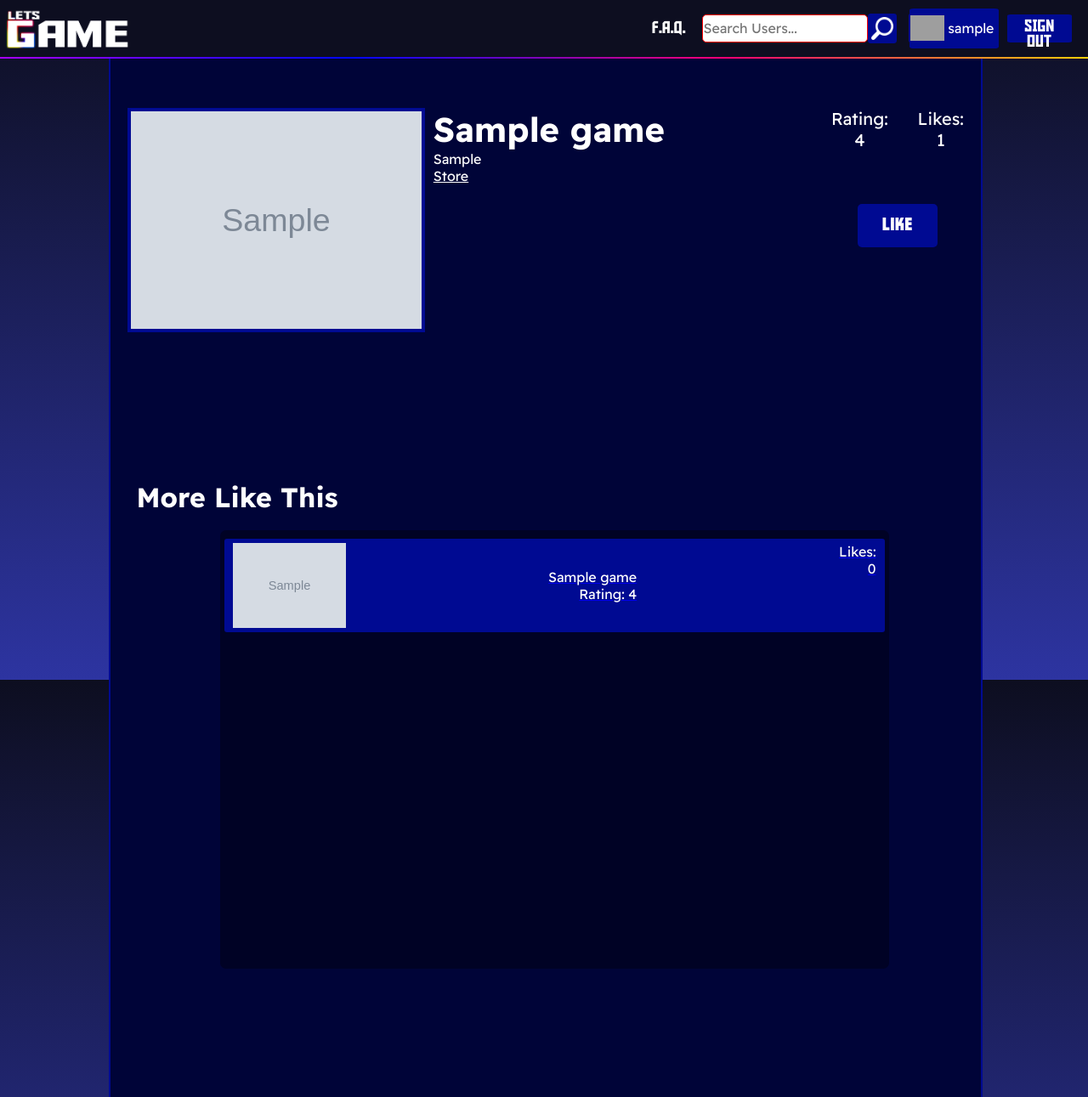
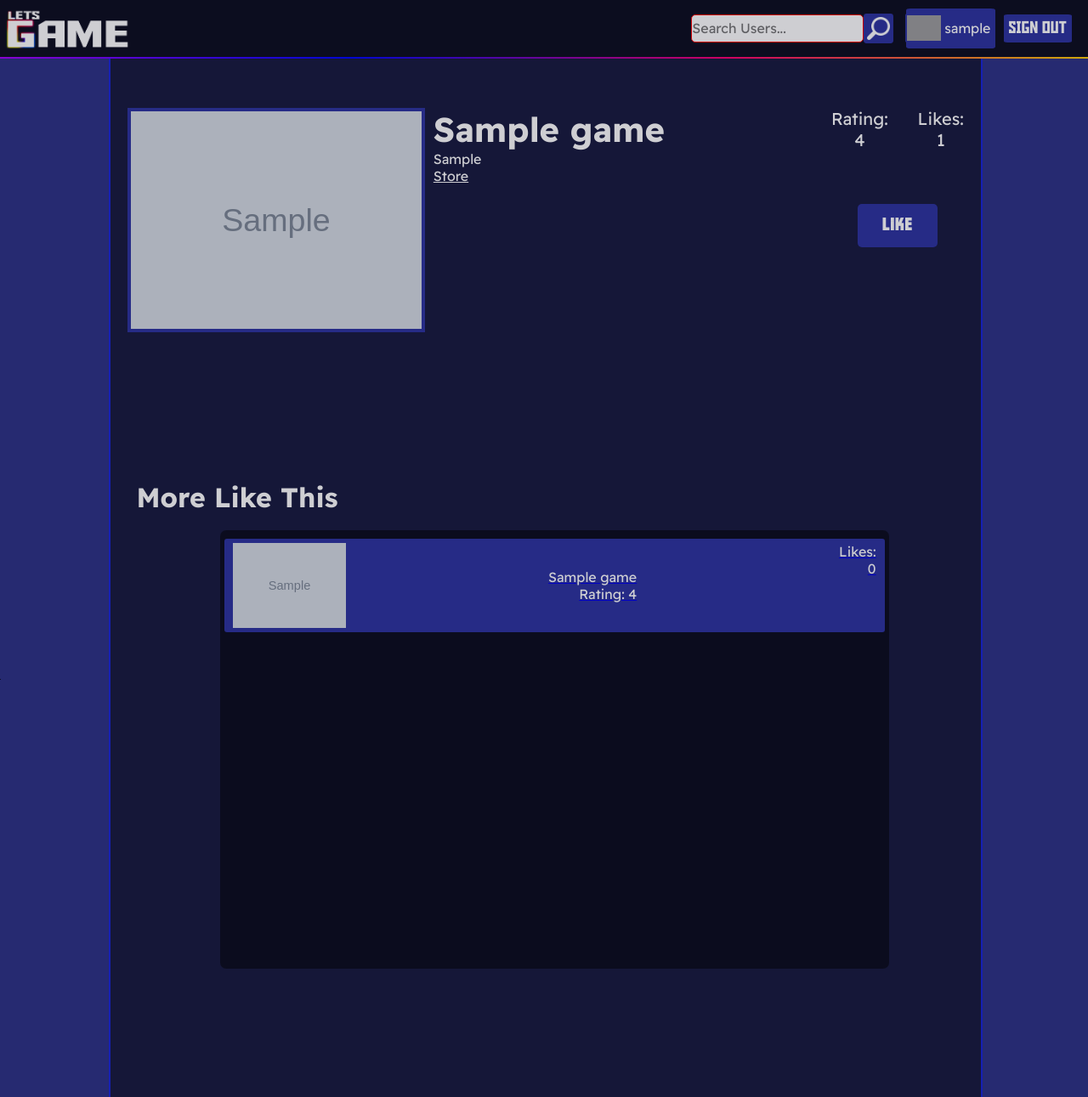
Before and after one commit to pt1C3/pap, a PHP site: page /game.php?id=1 in a window 1280 px wide. Shown: the whole page at 85% size. Run offline with PHP 8.4, Linux system fonts and the light colour scheme; the visitor is signed in with stand-in values (Sample User, id 1); tables that the repository leaves empty or names only in its code hold one stand-in row (values such as "Sample post"); grey boxes marked "Sample" are stand-in pictures; data that the repository does not hold is empty; grey boxes are pictures that could not be loaded.

Commit message:
mudanca completa nos estilos

```diff
--- a/components/footer.php
+++ b/components/footer.php
@@ -35,14 +35,14 @@
         </div>
         <div class="rightItems">
             <h1>About Us</h1>
-            <a href="#">
+            <a href="./index.php?faq">
                 <p>F.A.Q.</p>
             </a>
 
             <h1>Developers:</h1>
             <div class="devs">
-              <h1 style="font-size:10pt;"><p>Rafita</p>
-                <p>Nunito</p></h1>
+            <p>Rafita</p>
+            <p>Nunito</p>
 
             </div>
         </div>
--- a/components/navbar.php
+++ b/components/navbar.php
@@ -1,7 +1,6 @@
 <div class="nav-bar-container">
         <a href="index.php"><button class="logobtn"></button></a>
         <div class='right'>
-            <a href="?faq" class="FAQ">F.A.Q.</a>
             <?php
             if (isset($_SESSION['loggedin']) && $_SESSION['loggedin'] == true) {
                 echo '<form action="pesquisa.php"  method="post">
--- a/game.css
+++ b/game.css
@@ -3,14 +3,14 @@
   padding-top: 80pt;
   padding-bottom: 5%;
   width: 80%;
-  background-color: #000438;
+  background-color: #181b3f;
   margin-left: 10%;
   height: 140vh;
   display: flex;
   flex-direction: column;
   justify-content: space-between;
-  border-right: 2pt solid #000a92;
-  border-left: 2pt solid #000a92;
+  border-right: 2pt solid #1926da;
+  border-left: 2pt solid #1926da;
   animation: fadeInAnimation ease 0.5s;
   animation-iteration-count: 1;
   animation-fill-mode: forwards;
@@ -46,7 +46,7 @@
   font-size: 15pt;
   font-weight: bold;
   outline: 0;
-  background: #000a92;
+  background: #2d34a1;
   border: 0;
   color: #ffffff;
   cursor: pointer;
@@ -58,7 +58,7 @@
   height: 20%;
 }
 .btnEdit:hover {
-  background-color: #000dbe;
+  background-color: #1926da;
   border-bottom: 5pt solid;
   font-size: 17pt;
   border-image: linear-gradient(
@@ -93,13 +93,13 @@
   height: 80%;
   margin: 2% 10%;
   overflow-y: scroll;
-  background-color: #000225;
+  background-color: rgba(0, 0, 0, 0.5);
 }
 .itemLista {
   display: flex;
   padding: 5px 10px;
   margin: 10px 5px;
-  background-color: #000a92;
+  background-color: #2d34a1;
   border-radius: 3px;
   height: 100px;
 }
--- a/game.php
+++ b/game.php
@@ -25,7 +25,7 @@ $gameLikes = $pdo->query('SELECT Count(*) as "likes" FROM likedgames WHERE gameI
     <?php include("./components/navbar.php"); ?>
     <div class='data'>
         <div id="gameInfo">
-            <img style="border: 3pt solid #000a92" src="<?= $game["thumbnail"] ?>">
+            <img style="border: 3pt solid #2d34a1" src="<?= $game["thumbnail"] ?>">
             <div class="userText">
                 <p class="userName"><?= $game["title"] ?></p>
                 <p> <?= $game["genre"] ?></p>
--- a/play.php
+++ b/play.php
@@ -25,6 +25,7 @@
 
     <div style="text-align:center;height:25vh;">
       <p style="font-size:30pt;align-self: center;padding-bottom:20px;">Choose your game</p>
+      <div class='gameWrapper'>
       <div class='games'>
         <?php
         foreach ($games as $game) {
@@ -33,6 +34,7 @@
 
         ?>
 
+      </div>
       </div>
     </div>
     <div>
@@ -60,11 +62,11 @@
                 $dadosLanguages = $pdo->query("SELECT userLanguage FROM languages where userID=" . $user["userID"])->fetchall();
                 $languages = array_column($dadosLanguages, 0);
                 echo '<tr>
-                <td> <a href="./profile.php?id=' . $user["userID"] . '" target="_blank">' . $user["username"] . '</a></td>
+                <td> <a style="color:white;" href="./profile.php?id=' . $user["userID"] . '" target="_blank">' . $user["username"] . '</a></td>
             <td>' . implode(", ", $languages) . '</td>
             <td>' . round($user["rating"], 1) . '</td>
             <td>' . $user["sex"] . '</td>
-
+            <td>button para selecionar</td>
             </tr>';
               }
             }
--- a/styles.css
+++ b/styles.css
@@ -12,11 +12,16 @@
   margin: 0;
   padding: 0;
 }
+html{
+  background-color: #0d0e20;
+}
 
 body {
   -webkit-font-smoothing: antialiased;
-  background-image: linear-gradient(0deg, rgb(45, 52, 161) 0%,  #0d0e20 100%);
-  background-size: cover;
+  background-color: #e5e5f7;
+  opacity: 0.8;
+  background-size: 10px 10px;
+  background-image: repeating-linear-gradient(45deg, #0d0e20 0, #0d0e20 1px, #2d3386 0, #2d3386 50%);
   background-attachment: fixed;
   color: white;
   font-family: "ReadexPro";
@@ -25,7 +30,7 @@ body {
 
 * {
   scrollbar-width: auto;
-  scrollbar-color: #0084ff #ffffff;
+  scrollbar-color: #2d34a1 #000;
 }
 
 /* Chrome, Edge, and Safari */
@@ -34,15 +39,15 @@ body {
 }
 
 *::-webkit-scrollbar-track {
-  background: #000225;
+  background: #0d0e20;
   border-radius: 0 7px 7px 0;
-  border-left: 2px solid #000a92;
+  border-left: 2px solid #161a47;
 }
 
 *::-webkit-scrollbar-thumb {
-  background-color: #000a92;
+  background-color: #2d34a1;
   border-radius: 0 7px 7px 0;
-  border: 2px solid #000a92;
+  border: 2px solid #0d0e20;
 }
 
 .logobtn {
@@ -59,7 +64,7 @@ body {
 .logobtn:hover {
   background-image: url("./images/logo hover.png");
   transform: scale(1.1);
-  filter: brightness(110%) saturate(120%);
+  filter: brightness(110%) saturate(100%);
 }
 
 .login-button,
@@ -70,7 +75,7 @@ body {
   color: white;
   width: auto;
   height: 25pt;
-  background-color: #000a92;
+  background-color: #2d34a1;
   border-radius: 5%;
   color: white;
   border-style: none;
@@ -93,7 +98,7 @@ body {
     rgba(255, 222, 0, 1) 100%
   );
   border-image-slice: 100 0;
-  background-color: #000dbe;
+  background-color: #1926da;
   transform: scale(1.1);
   box-shadow: 0px 9px 21px 8px rgba(0, 0, 0, 0.438);
 }
@@ -165,13 +170,13 @@ body {
   height: 20pt;
   margin-right: 2%;
   padding: 3pt;
-  background-color: #000a92;
+  background-color: #2d34a1;
   border-radius: 10%;
   transition: 0.2s;
   transform: translateZ(0);
 }
 .searchBTN:hover {
-  background-color: #000dbe;
+  background-color: #1926da;
   border-bottom: 2pt solid;
   border-image: linear-gradient(
     90deg,
@@ -181,13 +186,13 @@ body {
     rgba(255, 222, 0, 1) 100%
   );
   border-image-slice: 100 0;
-  background-color: #000dbe;
+  background-color: #1926da;
   box-shadow: 0px 9px 21px 8px rgba(0, 0, 0, 0.438);
 }
 
 .nav_User {
   color: white;
-  background-color: #000a92;
+  background-color: #2d34a1;
   max-width: 30%;
   height: 35pt;
   display: flex;
@@ -201,7 +206,7 @@ body {
   text-decoration: none;
 }
 .nav_User:hover {
-  background-color: #000dbe;
+  background-color: #1926da;
   border-bottom: 2pt solid;
   border-image: linear-gradient(
     90deg,
@@ -215,7 +220,7 @@ body {
   box-shadow: 0px 9px 21px 8px rgba(0, 0, 0, 0.438);
 }
 .nav_userAvatar {
-  border: 2pt solid #000a92;
+  border: 2pt solid #2d34a1;
   border-radius: 5%;
   width: 30pt;
   margin-right: 2%;
```
Also changed, not shown: index.css (+6 -5 lines), login.css (+5 -5 lines), pesquisa.css (+5 -5 lines), play.css (+28 -14 lines), profile.css (+15 -8 lines), register.css (+5 -5 lines).
